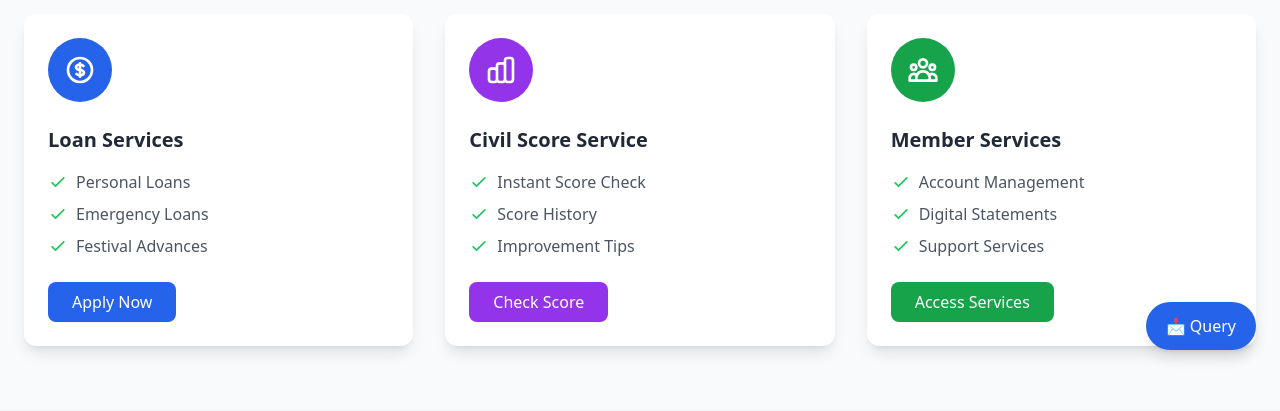
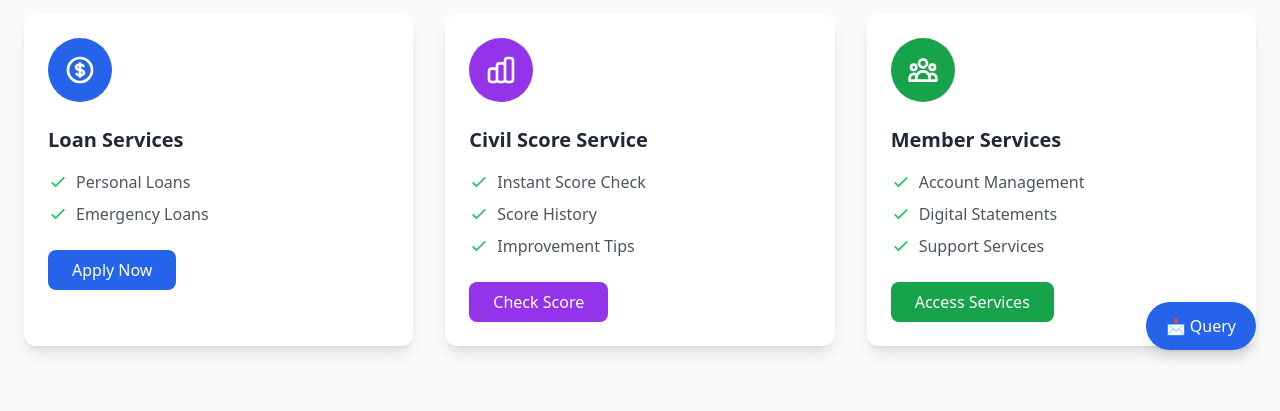
Before and after one commit to Codematesltd/society_website, a Flask app: page /services in a window 1280 px wide. Shown: the part 426-837 px from the top of the page. Run offline with Flask 3, Linux system fonts and the light colour scheme; some libraries are stand-ins or nearby versions.

Commit message:
statme removing in service page

```diff
--- a/templates/services.html
+++ b/templates/services.html
@@ -125,12 +125,7 @@
             </svg>
             Emergency Loans
           </li>
-          <li class="flex items-center">
-            <svg class="w-5 h-5 text-green-500 mr-2" fill="none" stroke="currentColor" viewBox="0 0 24 24">
-              <path stroke-linecap="round" stroke-linejoin="round" stroke-width="2" d="M5 13l4 4L19 7"/>
-            </svg>
-            Festival Advances
-          </li>
+
         </ul>
         <a href="{{ url_for('auth.login') }}" class="inline-block bg-blue-600 text-white px-6 py-2 rounded-lg hover:bg-blue-700 transition">Apply Now</a>
       </div>
```
